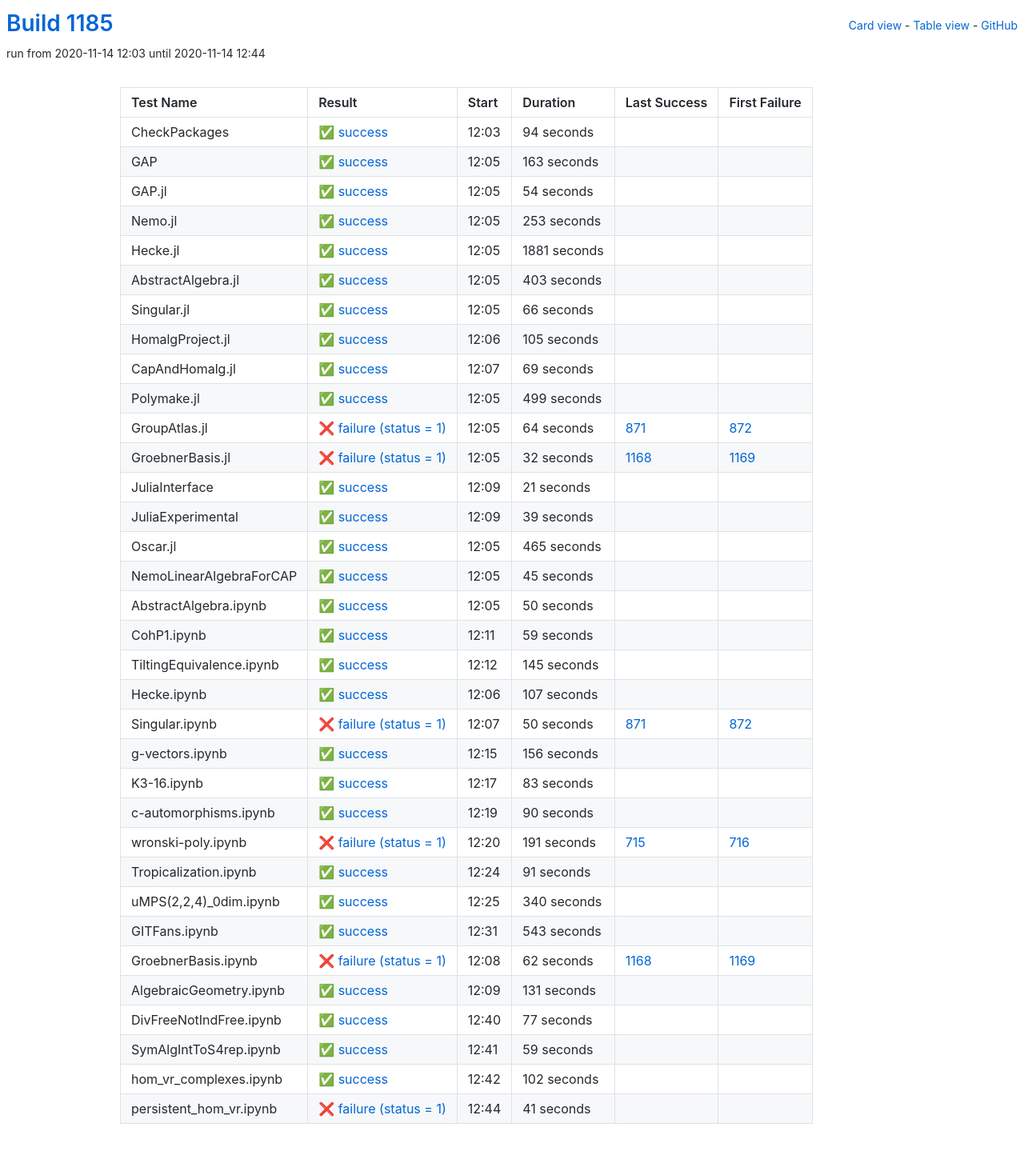
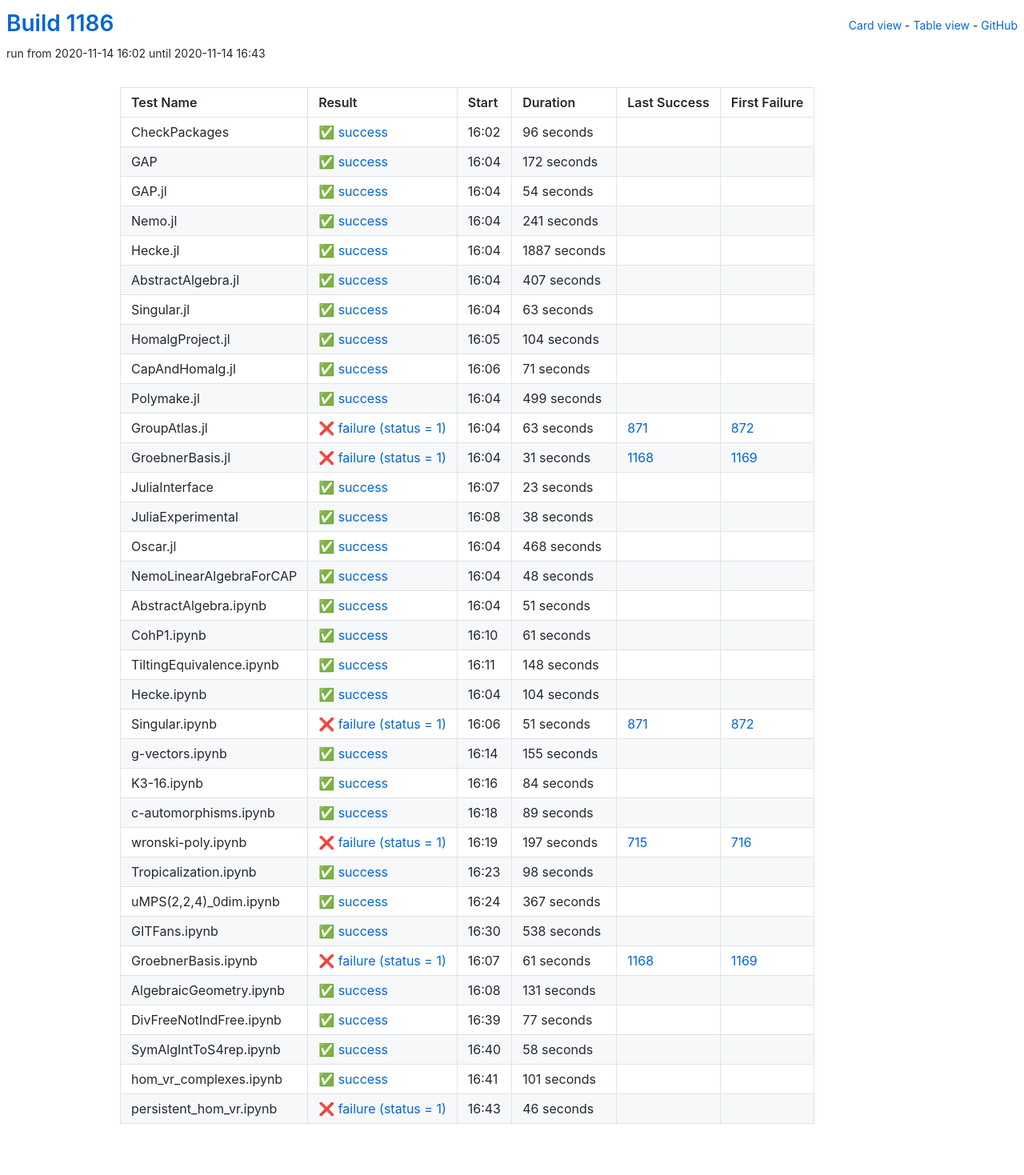
Before and after one commit to oscar-system/oscar-ci-status-stable, a Jekyll site: the page built from table.html, in a window 1280 px wide. Shown: the whole page at 80% size. Built offline with Jekyll 4.4.1, drawn with Linux system fonts in a browser that asks for light colours.

Commit message:
Build #1186

```diff
--- a/_data/ci.yml
+++ b/_data/ci.yml
@@ -1,6 +1,6 @@
 ---
-build: 1185
-build_url: https://oscarci.mathematik.uni-kl.de/job/oscar-stable/1185/
+build: 1186
+build_url: https://oscarci.mathematik.uni-kl.de/job/oscar-stable/1186/
 job: oscar-stable
 organization: oscar-system
 repo: oscar-ci-status-stable
@@ -8,32 +8,32 @@ repourl: https://github.com/oscar-system/oscar-ci-status-stable
 tests:
 - name: CheckPackages
   id: checkpackages
-  log: https://oscarci.mathematik.uni-kl.de/job/oscar-stable/1185/artifact/logs/build-1185/CheckPackages.log
-  start: 2020-11-14 12:03
+  log: https://oscarci.mathematik.uni-kl.de/job/oscar-stable/1186/artifact/logs/build-1186/CheckPackages.log
+  start: 2020-11-14 16:02
   success: true
   exitcode: 0
   status: success
-  duration: 94
+  duration: 96
   last_success: false
   last_success_url:
   first_failure: false
   first_failure_url:
 - name: GAP
   id: gap
-  log: https://oscarci.mathematik.uni-kl.de/job/oscar-stable/1185/artifact/logs/build-1185/GAP.log
-  start: 2020-11-14 12:05
+  log: https://oscarci.mathematik.uni-kl.de/job/oscar-stable/1186/artifact/logs/build-1186/GAP.log
+  start: 2020-11-14 16:04
   success: true
   exitcode: 0
   status: success
-  duration: 163
+  duration: 172
   last_success: false
   last_success_url:
   first_failure: false
   first_failure_url:
 - name: GAP.jl
   id: gap-jl
-  log: https://oscarci.mathematik.uni-kl.de/job/oscar-stable/1185/artifact/logs/build-1185/GAP.jl.log
-  start: 2020-11-14 12:05
+  log: https://oscarci.mathematik.uni-kl.de/job/oscar-stable/1186/artifact/logs/build-1186/GAP.jl.log
+  start: 2020-11-14 16:04
   success: true
   exitcode: 0
   status: success
@@ -44,80 +44,80 @@ tests:
   first_failure_url:
 - name: Nemo.jl
   id: nemo-jl
-  log: https://oscarci.mathematik.uni-kl.de/job/oscar-stable/1185/artifact/logs/build-1185/Nemo.jl.log
-  start: 2020-11-14 12:05
+  log: https://oscarci.mathematik.uni-kl.de/job/oscar-stable/1186/artifact/logs/build-1186/Nemo.jl.log
+  start: 2020-11-14 16:04
   success: true
   exitcode: 0
   status: success
-  duration: 253
+  duration: 241
   last_success: false
   last_success_url:
   first_failure: false
   first_failure_url:
 - name: Hecke.jl
   id: hecke-jl
-  log: https://oscarci.mathematik.uni-kl.de/job/oscar-stable/1185/artifact/logs/build-1185/Hecke.jl.log
-  start: 2020-11-14 12:05
+  log: https://oscarci.mathematik.uni-kl.de/job/oscar-stable/1186/artifact/logs/build-1186/Hecke.jl.log
+  start: 2020-11-14 16:04
   success: true
   exitcode: 0
   status: success
-  duration: 1881
+  duration: 1887
   last_success: false
   last_success_url:
   first_failure: false
   first_failure_url:
 - name: AbstractAlgebra.jl
   id: abstractalgebra-jl
-  log: https://oscarci.mathematik.uni-kl.de/job/oscar-stable/1185/artifact/logs/build-1185/AbstractAlgebra.jl.log
-  start: 2020-11-14 12:05
+  log: https://oscarci.mathematik.uni-kl.de/job/oscar-stable/1186/artifact/logs/build-1186/AbstractAlgebra.jl.log
+  start: 2020-11-14 16:04
   success: true
   exitcode: 0
   status: success
-  duration: 403
+  duration: 407
   last_success: false
   last_success_url:
   first_failure: false
   first_failure_url:
 - name: Singular.jl
   id: singular-jl
-  log: https://oscarci.mathematik.uni-kl.de/job/oscar-stable/1185/artifact/logs/build-1185/Singular.jl.log
-  start: 2020-11-14 12:05
+  log: https://oscarci.mathematik.uni-kl.de/job/oscar-stable/1186/artifact/logs/build-1186/Singular.jl.log
+  start: 2020-11-14 16:04
   success: true
   exitcode: 0
   status: success
-  duration: 66
+  duration: 63
   last_success: false
   last_success_url:
   first_failure: false
   first_failure_url:
 - name: HomalgProject.jl
   id: homalgproject-jl
-  log: https://oscarci.mathematik.uni-kl.de/job/oscar-stable/1185/artifact/logs/build-1185/HomalgProject.jl.log
-  start: 2020-11-14 12:06
+  log: https://oscarci.mathematik.uni-kl.de/job/oscar-stable/1186/artifact/logs/build-1186/HomalgProject.jl.log
+  start: 2020-11-14 16:05
   success: true
   exitcode: 0
   status: success
-  duration: 105
+  duration: 104
   last_success: false
   last_success_url:
   first_failure: false
   first_failure_url:
 - name: CapAndHomalg.jl
   id: capandhomalg-jl
-  log: https://oscarci.mathematik.uni-kl.de/job/oscar-stable/1185/artifact/logs/build-1185/CapAndHomalg.jl.log
-  start: 2020-11-14 12:07
+  log: https://oscarci.mathematik.uni-kl.de/job/oscar-stable/1186/artifact/logs/build-1186/CapAndHomalg.jl.log
+  start: 2020-11-14 16:06
   success: true
   exitcode: 0
   status: success
-  duration: 69
+  duration: 71
   last_success: false
   last_success_url:
   first_failure: false
   first_failure_url:
 - name: Polymake.jl
   id: polymake-jl
-  log: https://oscarci.mathematik.uni-kl.de/job/oscar-stable/1185/artifact/logs/build-1185/Polymake.jl.log
-  start: 2020-11-14 12:05
+  log: https://oscarci.mathematik.uni-kl.de/job/oscar-stable/1186/artifact/logs/build-1186/Polymake.jl.log
+  start: 2020-11-14 16:04
   success: true
   exitcode: 0
   status: success
@@ -128,236 +128,236 @@ tests:
   first_failure_url:
 - name: GroupAtlas.jl
   id: groupatlas-jl
-  log: https://oscarci.mathematik.uni-kl.de/job/oscar-stable/1185/artifact/logs/build-1185/GroupAtlas.jl.log
-  start: 2020-11-14 12:05
+  log: https://oscarci.mathematik.uni-kl.de/job/oscar-stable/1186/artifact/logs/build-1186/GroupAtlas.jl.log
+  start: 2020-11-14 16:04
   success: false
   exitcode: 1
   status: failure
-  duration: 64
+  duration: 63
   last_success: 871
   last_success_url: https://oscarci.mathematik.uni-kl.de/job/oscar-stable/871/
   first_failure: 872
   first_failure_url: https://oscarci.mathematik.uni-kl.de/job/oscar-stable/872/
 - name: GroebnerBasis.jl
   id: groebnerbasis-jl
-  log: https://oscarci.mathematik.uni-kl.de/job/oscar-stable/1185/artifact/logs/build-1185/GroebnerBasis.jl.log
-  start: 2020-11-14 12:05
+  log: https://oscarci.mathematik.uni-kl.de/job/oscar-stable/1186/artifact/logs/build-1186/GroebnerBasis.jl.log
+  start: 2020-11-14 16:04
   success: false
   exitcode: 1
   status: failure
-  duration: 32
+  duration: 31
   last_success: 1168
   last_success_url: https://oscarci.mathematik.uni-kl.de/job/oscar-stable/1168/
   first_failure: 1169
   first_failure_url: https://oscarci.mathematik.uni-kl.de/job/oscar-stable/1169/
 - name: JuliaInterface
   id: juliainterface
-  log: https://oscarci.mathematik.uni-kl.de/job/oscar-stable/1185/artifact/logs/build-1185/JuliaInterface.log
-  start: 2020-11-14 12:09
+  log: https://oscarci.mathematik.uni-kl.de/job/oscar-stable/1186/artifact/logs/build-1186/JuliaInterface.log
+  start: 2020-11-14 16:07
   success: true
   exitcode: 0
   status: success
-  duration: 21
+  duration: 23
   last_success: false
   last_success_url:
   first_failure: false
   first_failure_url:
 - name: JuliaExperimental
   id: juliaexperimental
-  log: https://oscarci.mathematik.uni-kl.de/job/oscar-stable/1185/artifact/logs/build-1185/JuliaExperimental.log
-  start: 2020-11-14 12:09
+  log: https://oscarci.mathematik.uni-kl.de/job/oscar-stable/1186/artifact/logs/build-1186/JuliaExperimental.log
+  start: 2020-11-14 16:08
   success: true
   exitcode: 0
   status: success
-  duration: 39
+  duration: 38
   last_success: false
   last_success_url:
   first_failure: false
   first_failure_url:
 - name: Oscar.jl
   id: oscar-jl
-  log: https://oscarci.mathematik.uni-kl.de/job/oscar-stable/1185/artifact/logs/build-1185/Oscar.jl.log
-  start: 2020-11-14 12:05
+  log: https://oscarci.mathematik.uni-kl.de/job/oscar-stable/1186/artifact/logs/build-1186/Oscar.jl.log
+  start: 2020-11-14 16:04
   success: true
   exitcode: 0
   status: success
-  duration: 465
+  duration: 468
   last_success: false
   last_success_url:
   first_failure: false
   first_failure_url:
 - name: NemoLinearAlgebraForCAP
   id: nemolinearalgebraforcap
-  log: https://oscarci.mathematik.uni-kl.de/job/oscar-stable/1185/artifact/logs/build-1185/NemoLinearAlgebraForCAP.log
-  start: 2020-11-14 12:05
+  log: https://oscarci.mathematik.uni-kl.de/job/oscar-stable/1186/artifact/logs/build-1186/NemoLinearAlgebraForCAP.log
+  start: 2020-11-14 16:04
   success: true
   exitcode: 0
   status: success
-  duration: 45
+  duration: 48
   last_success: false
   last_success_url:
   first_failure: false
   first_failure_url:
 - name: AbstractAlgebra.ipynb
   id: abstractalgebra-ipynb
-  log: https://oscarci.mathematik.uni-kl.de/job/oscar-stable/1185/artifact/logs/build-1185/AbstractAlgebra.ipynb.log
-  start: 2020-11-14 12:05
+  log: https://oscarci.mathematik.uni-kl.de/job/oscar-stable/1186/artifact/logs/build-1186/AbstractAlgebra.ipynb.log
+  start: 2020-11-14 16:04
   success: true
   exitcode: 0
   status: success
-  duration: 50
+  duration: 51
   last_success: false
   last_success_url:
   first_failure: false
   first_failure_url:
 - name: CohP1.ipynb
   id: cohp1-ipynb
-  log: https://oscarci.mathematik.uni-kl.de/job/oscar-stable/1185/artifact/logs/build-1185/CohP1.ipynb.log
-  start: 2020-11-14 12:11
+  log: https://oscarci.mathematik.uni-kl.de/job/oscar-stable/1186/artifact/logs/build-1186/CohP1.ipynb.log
+  start: 2020-11-14 16:10
   success: true
   exitcode: 0
   status: success
-  duration: 59
+  duration: 61
   last_success: false
   last_success_url:
   first_failure: false
   first_failure_url:
 - name: TiltingEquivalence.ipynb
   id: tiltingequivalence-ipynb
-  log: https://oscarci.mathematik.uni-kl.de/job/oscar-stable/1185/artifact/logs/build-1185/TiltingEquivalence.ipynb.log
-  start: 2020-11-14 12:12
+  log: https://oscarci.mathematik.uni-kl.de/job/oscar-stable/1186/artifact/logs/build-1186/TiltingEquivalence.ipynb.log
+  start: 2020-11-14 16:11
   success: true
   exitcode: 0
   status: success
-  duration: 145
+  duration: 148
   last_success: false
   last_success_url:
   first_failure: false
   first_failure_url:
 - name: Hecke.ipynb
   id: hecke-ipynb
-  log: https://oscarci.mathematik.uni-kl.de/job/oscar-stable/1185/artifact/logs/build-1185/Hecke.ipynb.log
-  start: 2020-11-14 12:06
+  log: https://oscarci.mathematik.uni-kl.de/job/oscar-stable/1186/artifact/logs/build-1186/Hecke.ipynb.log
+  start: 2020-11-14 16:04
   success: true
   exitcode: 0
   status: success
-  duration: 107
+  duration: 104
   last_success: false
   last_success_url:
   first_failure: false
   first_failure_url:
 - name: Singular.ipynb
   id: singular-ipynb
-  log: https://oscarci.mathematik.uni-kl.de/job/oscar-stable/1185/artifact/logs/build-1185/Singular.ipynb.log
-  start: 2020-11-14 12:07
+  log: https://oscarci.mathematik.uni-kl.de/job/oscar-stable/1186/artifact/logs/build-1186/Singular.ipynb.log
+  start: 2020-11-14 16:06
   success: false
   exitcode: 1
   status: failure
-  duration: 50
+  duration: 51
   last_success: 871
   last_success_url: https://oscarci.mathematik.uni-kl.de/job/oscar-stable/871/
   first_failure: 872
   first_failure_url: https://oscarci.mathematik.uni-kl.de/job/oscar-stable/872/
 - name: g-vectors.ipynb
   id: g-vectors-ipynb
-  log: https://oscarci.mathematik.uni-kl.de/job/oscar-stable/1185/artifact/logs/build-1185/g-vectors.ipynb.log
-  start: 2020-11-14 12:15
+  log: https://oscarci.mathematik.uni-kl.de/job/oscar-stable/1186/artifact/logs/build-1186/g-vectors.ipynb.log
+  start: 2020-11-14 16:14
   success: true
   exitcode: 0
   status: success
-  duration: 156
+  duration: 155
   last_success: false
   last_success_url:
   first_failure: false
   first_failure_url:
 - name: K3-16.ipynb
   id: k3-16-ipynb
-  log: https://oscarci.mathematik.uni-kl.de/job/oscar-stable/1185/artifact/logs/build-1185/K3-16.ipynb.log
-  start: 2020-11-14 12:17
+  log: https://oscarci.mathematik.uni-kl.de/job/oscar-stable/1186/artifact/logs/build-1186/K3-16.ipynb.log
+  start: 2020-11-14 16:16
   success: true
   exitcode: 0
   status: success
-  duration: 83
+  duration: 84
   last_success: false
   last_success_url:
   first_failure: false
   first_failure_url:
 - name: c-automorphisms.ipynb
   id: c-automorphisms-ipynb
-  log: https://oscarci.mathematik.uni-kl.de/job/oscar-stable/1185/artifact/logs/build-1185/c-automorphisms.ipynb.log
-  start: 2020-11-14 12:19
+  log: https://oscarci.mathematik.uni-kl.de/job/oscar-stable/1186/artifact/logs/build-1186/c-automorphisms.ipynb.log
+  start: 2020-11-14 16:18
   success: true
   exitcode: 0
   status: success
-  duration: 90
+  duration: 89
   last_success: false
   last_success_url:
   first_failure: false
   first_failure_url:
 - name: wronski-poly.ipynb
   id: wronski-poly-ipynb
-  log: https://oscarci.mathematik.uni-kl.de/job/oscar-stable/1185/artifact/logs/build-1185/wronski-poly.ipynb.log
-  start: 2020-11-14 12:20
+  log: https://oscarci.mathematik.uni-kl.de/job/oscar-stable/1186/artifact/logs/build-1186/wronski-poly.ipynb.log
+  start: 2020-11-14 16:19
   success: false
   exitcode: 1
   status: failure
-  duration: 191
+  duration: 197
   last_success: 715
   last_success_url: https://oscarci.mathematik.uni-kl.de/job/oscar-stable/715/
   first_failure: 716
   first_failure_url: https://oscarci.mathematik.uni-kl.de/job/oscar-stable/716/
 - name: Tropicalization.ipynb
   id: tropicalization-ipynb
-  log: https://oscarci.mathematik.uni-kl.de/job/oscar-stable/1185/artifact/logs/build-1185/Tropicalization.ipynb.log
-  start: 2020-11-14 12:24
+  log: https://oscarci.mathematik.uni-kl.de/job/oscar-stable/1186/artifact/logs/build-1186/Tropicalization.ipynb.log
+  start: 2020-11-14 16:23
   success: true
   exitcode: 0
   status: success
-  duration: 91
+  duration: 98
   last_success: false
   last_success_url:
   first_failure: false
   first_failure_url:
 - name: uMPS(2,2,4)_0dim.ipynb
   id: umps-2-2-4-0dim-ipynb
-  log: https://oscarci.mathematik.uni-kl.de/job/oscar-stable/1185/artifact/logs/build-1185/uMPS-2-2-4-_0dim.ipynb.log
-  start: 2020-11-14 12:25
+  log: https://oscarci.mathematik.uni-kl.de/job/oscar-stable/1186/artifact/logs/build-1186/uMPS-2-2-4-_0dim.ipynb.log
+  start: 2020-11-14 16:24
   success: true
   exitcode: 0
   status: success
-  duration: 340
+  duration: 367
   last_success: false
   last_success_url:
   first_failure: false
   first_failure_url:
 - name: GITFans.ipynb
   id: gitfans-ipynb
-  log: https://oscarci.mathematik.uni-kl.de/job/oscar-stable/1185/artifact/logs/build-1185/GITFans.ipynb.log
-  start: 2020-11-14 12:31
+  log: https://oscarci.mathematik.uni-kl.de/job/oscar-stable/1186/artifact/logs/build-1186/GITFans.ipynb.log
+  start: 2020-11-14 16:30
   success: true
   exitcode: 0
   status: success
-  duration: 543
+  duration: 538
   last_success: false
   last_success_url:
   first_failure: false
   first_failure_url:
 - name: GroebnerBasis.ipynb
   id: groebnerbasis-ipynb
-  log: https://oscarci.mathematik.uni-kl.de/job/oscar-stable/1185/artifact/logs/build-1185/GroebnerBasis.ipynb.log
-  start: 2020-11-14 12:08
+  log: https://oscarci.mathematik.uni-kl.de/job/oscar-stable/1186/artifact/logs/build-1186/GroebnerBasis.ipynb.log
+  start: 2020-11-14 16:07
   success: false
   exitcode: 1
   status: failure
-  duration: 62
+  duration: 61
   last_success: 1168
   last_success_url: https://oscarci.mathematik.uni-kl.de/job/oscar-stable/1168/
   first_failure: 1169
   first_failure_url: https://oscarci.mathematik.uni-kl.de/job/oscar-stable/1169/
 - name: AlgebraicGeometry.ipynb
   id: algebraicgeometry-ipynb
-  log: https://oscarci.mathematik.uni-kl.de/job/oscar-stable/1185/artifact/logs/build-1185/AlgebraicGeometry.ipynb.log
-  start: 2020-11-14 12:09
+  log: https://oscarci.mathematik.uni-kl.de/job/oscar-stable/1186/artifact/logs/build-1186/AlgebraicGeometry.ipynb.log
+  start: 2020-11-14 16:08
   success: true
   exitcode: 0
   status: success
@@ -368,8 +368,8 @@ tests:
   first_failure_url:
 - name: DivFreeNotIndFree.ipynb
   id: divfreenotindfree-ipynb
-  log: https://oscarci.mathematik.uni-kl.de/job/oscar-stable/1185/artifact/logs/build-1185/DivFreeNotIndFree.ipynb.log
-  start: 2020-11-14 12:40
+  log: https://oscarci.mathematik.uni-kl.de/job/oscar-stable/1186/artifact/logs/build-1186/DivFreeNotIndFree.ipynb.log
+  start: 2020-11-14 16:39
   success: true
   exitcode: 0
   status: success
@@ -380,36 +380,36 @@ tests:
   first_failure_url:
 - name: SymAlgIntToS4rep.ipynb
   id: symalginttos4rep-ipynb
-  log: https://oscarci.mathematik.uni-kl.de/job/oscar-stable/1185/artifact/logs/build-1185/SymAlgIntToS4rep.ipynb.log
-  start: 2020-11-14 12:41
+  log: https://oscarci.mathematik.uni-kl.de/job/oscar-stable/1186/artifact/logs/build-1186/SymAlgIntToS4rep.ipynb.log
+  start: 2020-11-14 16:40
   success: true
   exitcode: 0
   status: success
-  duration: 59
+  duration: 58
   last_success: false
   last_success_url:
   first_failure: false
   first_failure_url:
 - name: hom_vr_complexes.ipynb
   id: hom-vr-complexes-ipynb
-  log: https://oscarci.mathematik.uni-kl.de/job/oscar-stable/1185/artifact/logs/build-1185/hom_vr_complexes.ipynb.log
-  start: 2020-11-14 12:42
+  log: https://oscarci.mathematik.uni-kl.de/job/oscar-stable/1186/artifact/logs/build-1186/hom_vr_complexes.ipynb.log
+  start: 2020-11-14 16:41
   success: true
   exitcode: 0
   status: success
-  duration: 102
+  duration: 101
   last_success: false
   last_success_url:
   first_failure: false
   first_failure_url:
 - name: persistent_hom_vr.ipynb
   id: persistent-hom-vr-ipynb
-  log: https://oscarci.mathematik.uni-kl.de/job/oscar-stable/1185/artifact/logs/build-1185/persistent_hom_vr.ipynb.log
-  start: 2020-11-14 12:44
+  log: https://oscarci.mathematik.uni-kl.de/job/oscar-stable/1186/artifact/logs/build-1186/persistent_hom_vr.ipynb.log
+  start: 2020-11-14 16:43
   success: false
   exitcode: 1
   status: failure
-  duration: 41
+  duration: 46
   last_success: false
   last_success_url:
   first_failure: false
```
Also changed, not shown: README.md.
